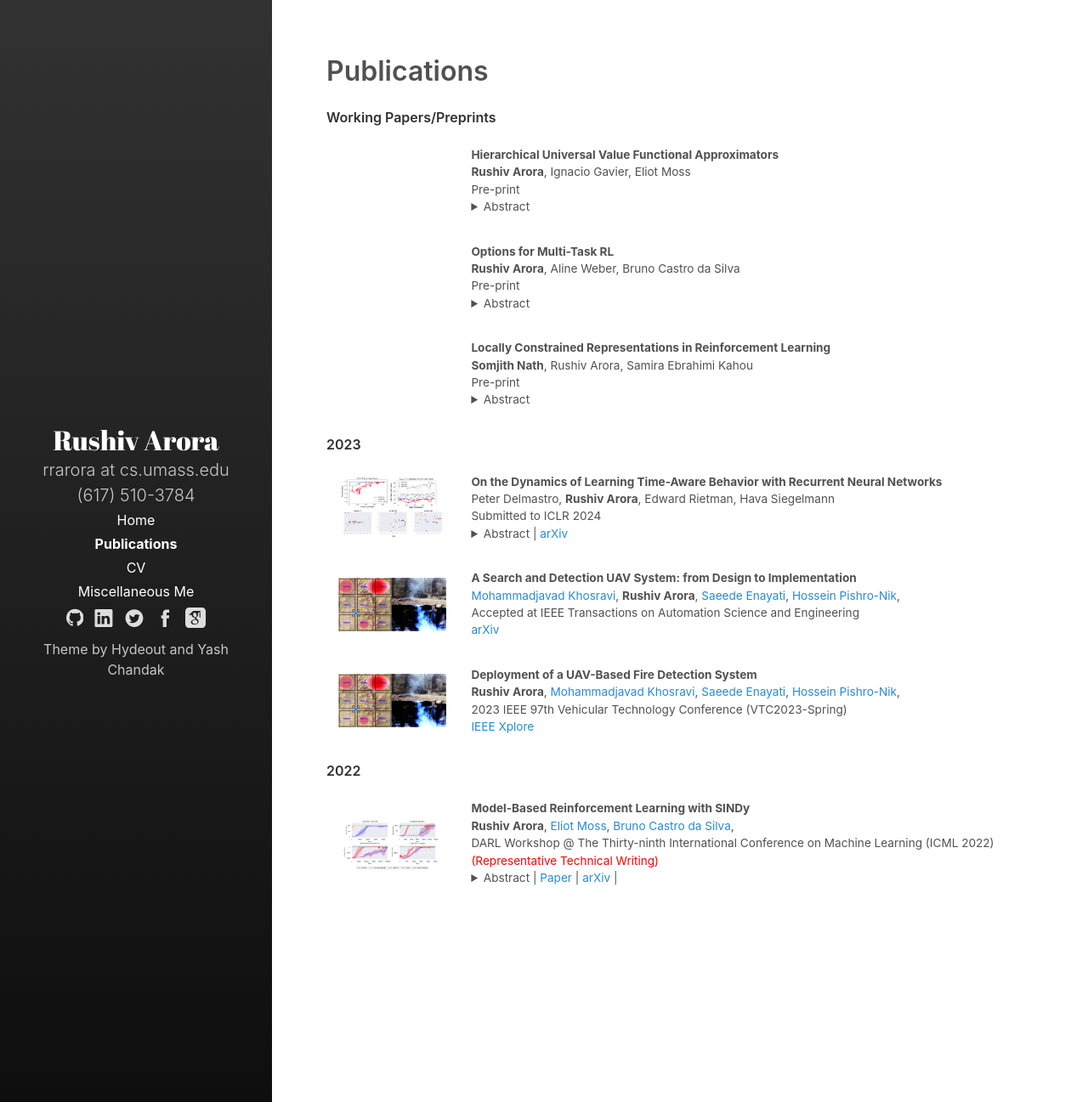
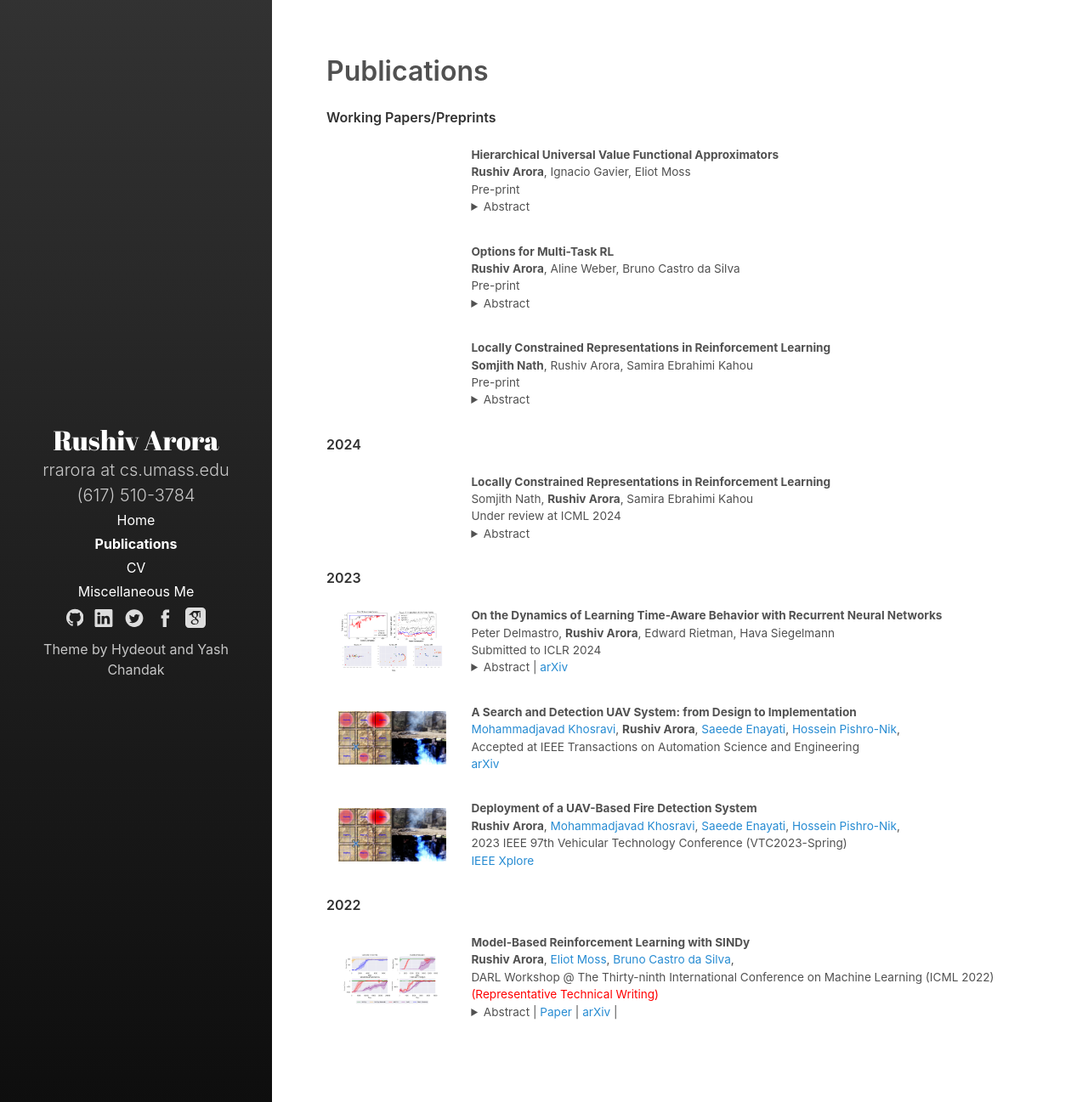
Before and after one commit to RushivArora/rushivarora.github.io, a Jekyll site: the page built from _pages/publications.md, in a window 1280 px wide. Shown: the whole page at 85% size. Built offline with Jekyll 4.4.1, drawn with Linux system fonts in a browser that asks for light colours.

Commit message:
Added LCR ICML 2024

```diff
--- a/_pages/publications.md
+++ b/_pages/publications.md
@@ -97,6 +97,33 @@ paper {
               <b>Somjith Nath</b>, Rushiv Arora, Samira Ebrahimi Kahou
               <br>
               Pre-print
+              <br>
+              <details>
+                <summary>Abstract  </summary>
+                  <p class="message">
+                  <br><br>
+                  <b>Keywords</b>: Reinforcement Learning, Machine Learning
+                  </p>
+              </details>
+          </p>
+     </td>
+   </tr>
+  </table>
+
+#### 2024
+
+<table width="100%" align="center" border="0" cellspacing="0" cellpadding="20">
+
+   <tr>
+     <td width="20%"  valign="middle">
+     </td>
+     <td valign="top" width="80%">
+          <p>
+              <paper>Locally Constrained Representations in Reinforcement Learning</paper>
+              <br>
+              Somjith Nath, <b>Rushiv Arora</b>, Samira Ebrahimi Kahou
+              <br>
+              Under review at ICML 2024
               <br>
               <details>
                 <summary>Abstract  </summary>
```
Also changed, not shown: 1 other file.
